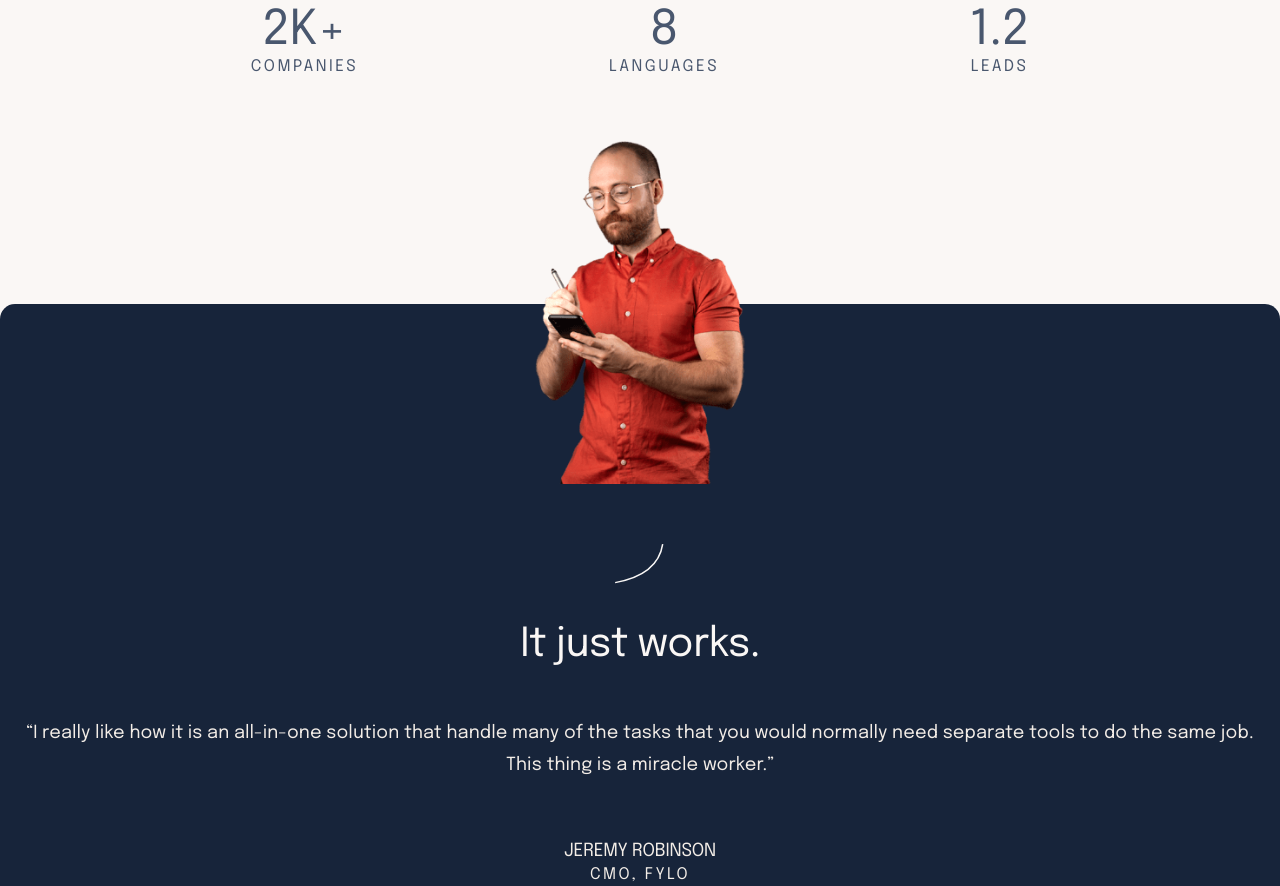
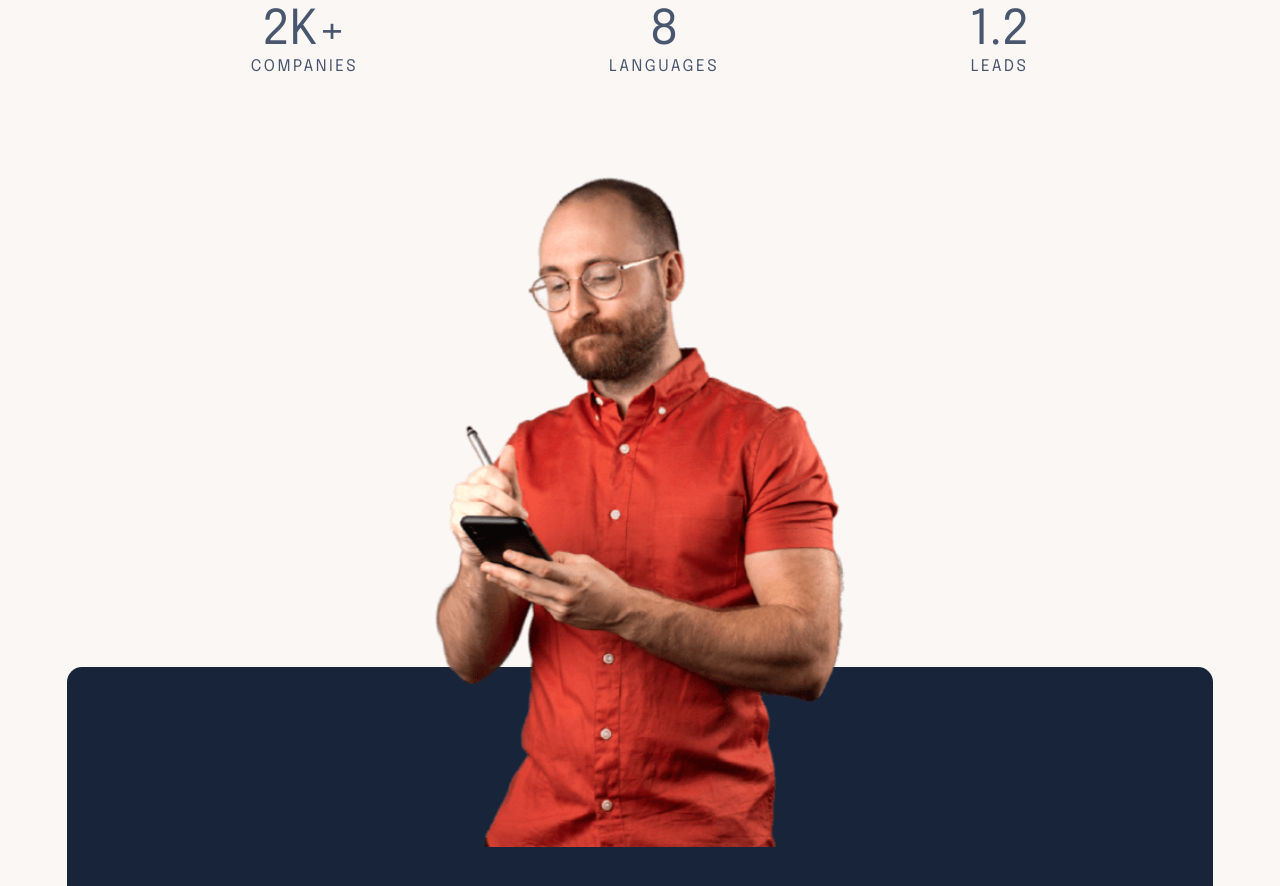
Before and after one commit to norman02/suite-landing-page, a plain HTML site: page index.html in a window 1280 px wide. Shown: the part 1058-1944 px from the top of the page. Drawn offline with Linux system fonts and the light colour scheme.

Commit message:
add tablet layout

```diff
--- a/scss/layouts/_testimonial.scss
+++ b/scss/layouts/_testimonial.scss
@@ -5,6 +5,11 @@
 
 .testimonial {
     margin-top: rem(66);
+
+    @include media-md {
+        @include margin;
+        margin-top: rem(102) !important; //FIXME
+    }
 
     &__image {
         background-image: url("../assets/image-jeremy-small.png");
@@ -17,6 +22,12 @@
         position: relative;
         width: rem(302);
         z-index: 100;
+
+        @include media-md {
+            background-image: url("../assets/image-jeremy-large.png");
+            height: medium(402);
+            width: medium(252);
+        }
     }
 
     .curve-line{
@@ -36,6 +47,10 @@
         padding: rem(240) rem(16) rem(74) rem(16);
         text-align: center;
 
+        @include media-md {
+            padding: medium(240) medium(58) medium(74) medium(58);
+        }
+
         h2 {
             margin-bottom: rem(48);
         }
```
Also changed, not shown: css/main.css, 1 other file.
